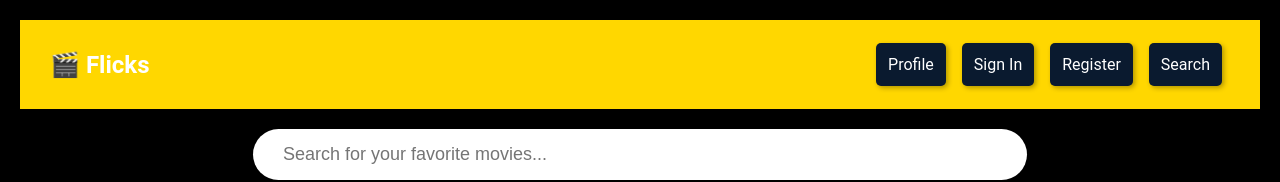
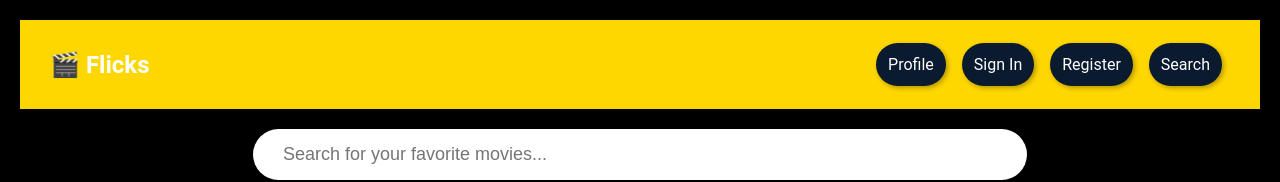
Before and after one commit to JScodesconcise/Flicks, a React (Create React App) app in the folder flicks/: page / in a window 1280 px wide. Shown: the top 182 px of the page. Built offline with nearby package versions, Linux system fonts and the light colour scheme; no server answers.

Commit message:
Update Navbar.css

```diff
--- a/flicks/src/styling/Navbar.css
+++ b/flicks/src/styling/Navbar.css
@@ -22,10 +22,13 @@
   font-family: 'Roboto', sans-serif;
   font-size: 16px;
   border: none;
-  padding: 12px 12px; /* Based on your Figma */
+  padding: 12px 12px; /* Based on Figma */
   margin: 8px; /* Spacing between buttons */
   cursor: pointer;
   transition: all 0.3s ease-in-out;
+
+  /* Rounded Corners */
+  border-radius: 30px;
 
   /* Drop Shadow */
   box-shadow: 2px 2px 5px rgba(0, 0, 0, 0.3);
```
